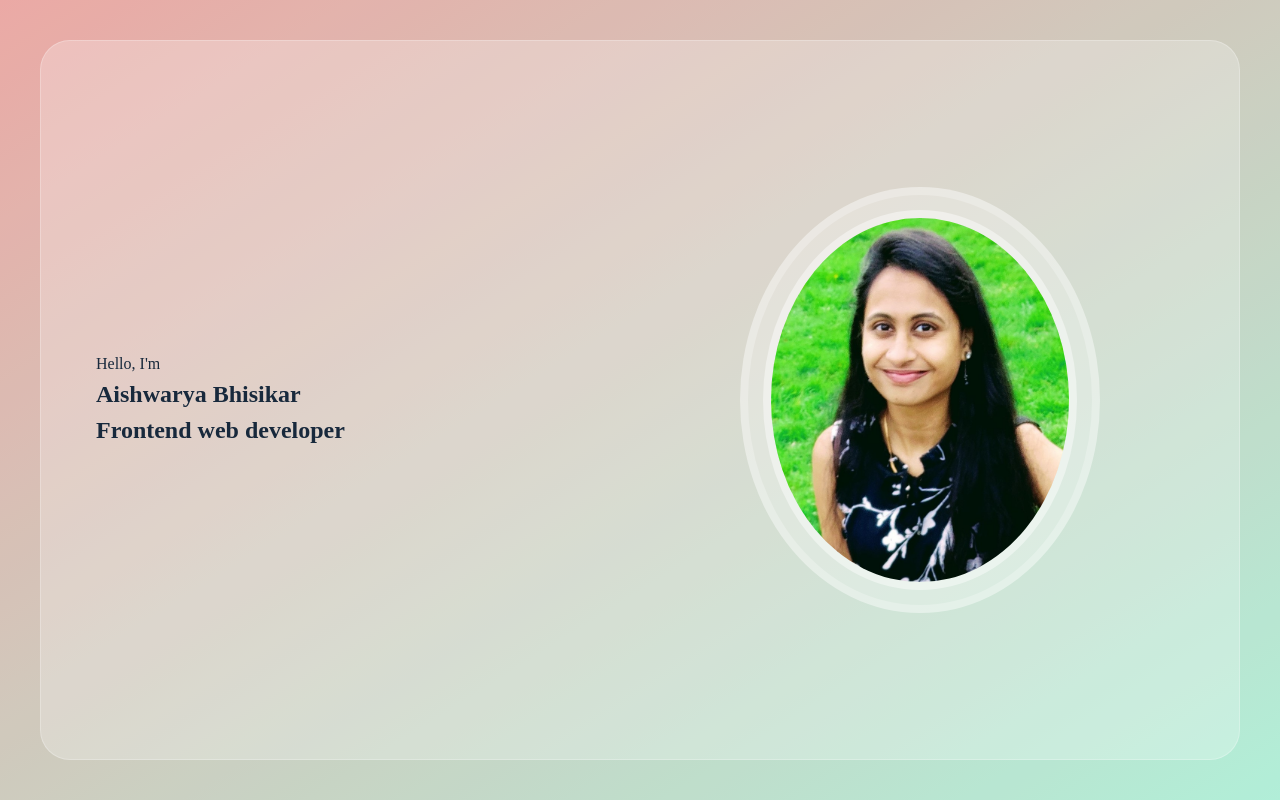
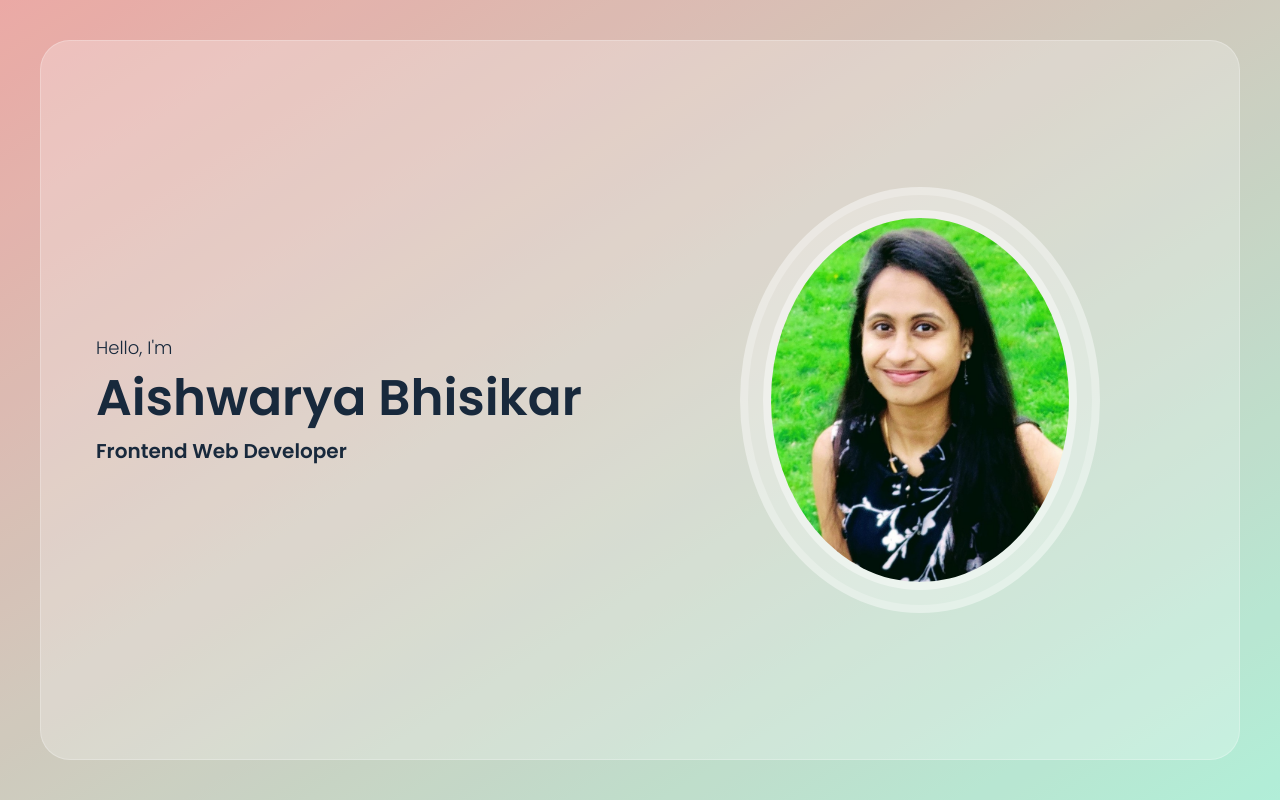
Before and after one commit to aishbhisikar/MyPortfolio, a plain HTML site: page index.html in a window 1280 px wide. Drawn offline with Linux system fonts and the light colour scheme.

Commit message:
font added

```diff
--- a/style.css
+++ b/style.css
@@ -1,3 +1,5 @@
+/*font*/
+@import url('https://fonts.googleapis.com/css2?family=Poppins:wght@300;400;500;600;700&display=swap');
 /*global settings*/
 * {
     box-sizing: border-box;
@@ -26,6 +28,8 @@ body{
     min-height:100vh;
     background-image: linear-gradient(to bottom right, var(--pink-light),var(--cyan-light));
     font-size:16px;
+    font-family: 'Poppins', sans-serif;
+    font-weight: 300;
     color:var(--blue-dark);
     line-height: 1.5;
     overflow-x: hidden;
@@ -42,6 +46,12 @@ body::before{
     background-color:var(--green-yellow) ;
     z-index:-1;
     opacity: 0.12;
+}
+h1,h2{
+    font-weight: 600;
+}
+h3,h4,h5,h6{
+    font-weight: 500;
 }
 img{
     max-width: 100%;
@@ -73,15 +83,20 @@ section{
     display: flex;
     padding: 120px 0;
 }
-/*.home-text{*/
-/*background-color: #7b07b4;*/
-/*}*/
-/*.home-img{*/
-/*background-color: #007bff;*/
-/*}*/
 .home-img,.home-text{
     padding: 15px;
     width:50%;
+}
+.home-text p{
+  font-size:18px ;
+}
+.home-text h1{
+    font-size: 50px;
+    text-transform: capitalize;
+}
+.home-text h2{
+    font-size: 20px;
+    text-transform: capitalize;
 }
 .home-img,.img-box{
    max-width: 360px;
```
